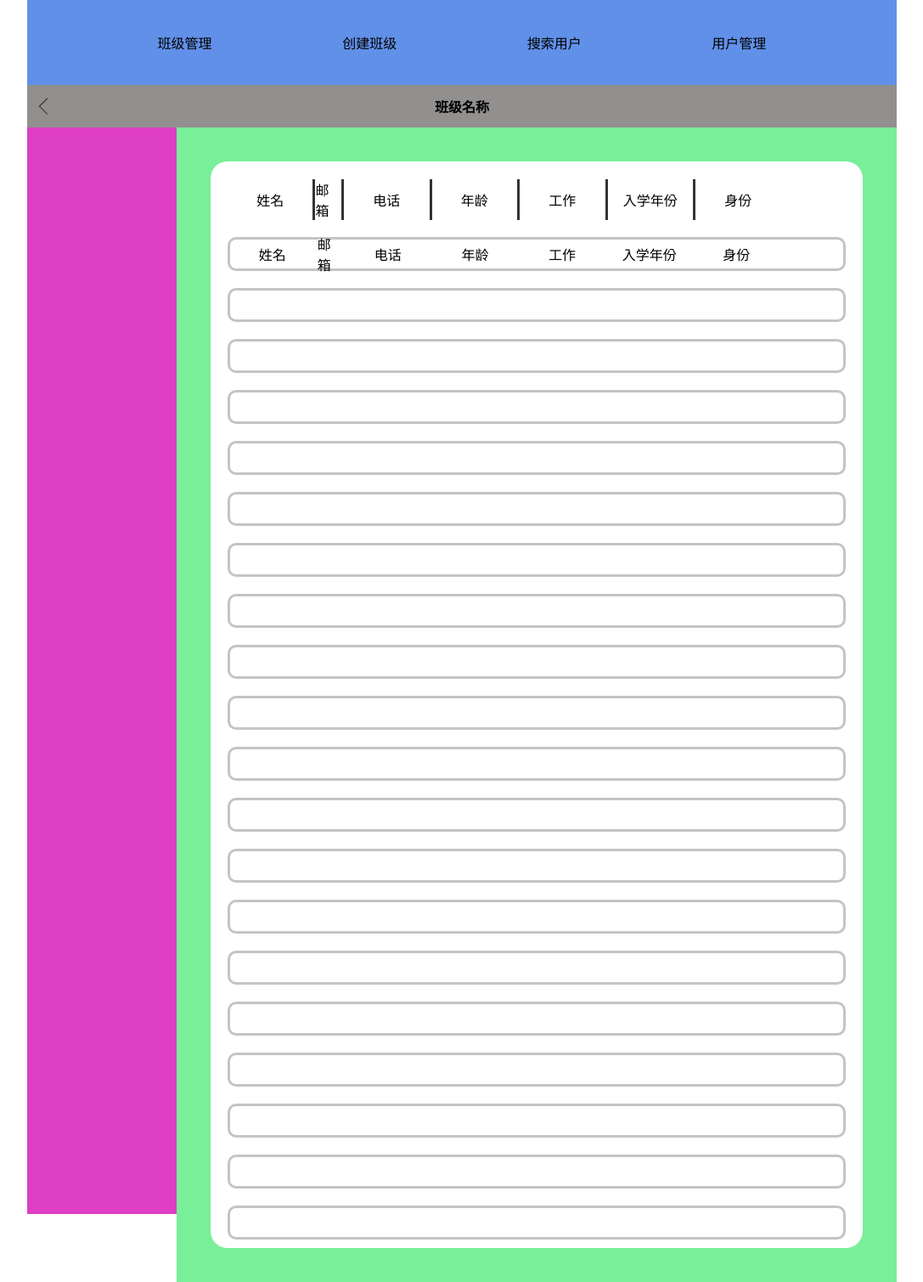
After one commit to xi-cn/class_messages, a Flask app: template templates/admin_page/manage_class.html in a window 1280 px wide. The commit adds this page. Shown: the whole page at 85% size, without its empty margins (96-1183 px from the left). Run offline with Flask 3, Linux system fonts and the light colour scheme; the template is opened without the code that fills it, so the values that code supplies are empty.

Commit message:
更新管理员的班级管理页面

```diff
--- /dev/null
+++ b/static/css/admin_pages/manage_class.css
@@ -0,0 +1,167 @@
+body {
+    display: flex;
+    justify-content: center;
+    height: 100vh;
+    margin: 0;
+}
+
+.container {
+    margin-top: 0;
+    border-radius: 20px;
+    width: 80%;
+    height: 100%;
+    padding-top: 100px;
+    background-color: #eca0a0;
+}
+
+.header {
+    position: fixed;
+    top: 0;
+    box-sizing: border-box;
+    height: 100px;
+    width: 80%;
+    padding: 0;
+    background-color: #6190e8;
+}
+
+.nav {
+    display: flex;
+    box-sizing: border-box;
+    border-top-left-radius: 20px;
+    border-top-right-radius: 20px;
+    align-items: center;
+    justify-content: space-evenly;
+    padding: 0;
+    margin: 0;
+    height: 100%;
+    list-style-type: none;
+}
+
+.content {
+    box-sizing: border-box;
+    border-bottom-left-radius: 20px;
+    border-bottom-right-radius: 20px;
+    padding: 0px;
+    width: 100%;
+    height: 100%;
+    background-color: #8ad23d;
+}
+
+.class_header {
+    box-sizing: border-box;
+    display: flex;
+    padding-left: 10px;
+    padding-right: 30px;
+    height: 50px;
+    width: 100%;
+    background-color: #928f8f;
+    align-items: center;
+}
+
+.class_name {
+    display: flex;
+    flex-grow: 1;
+    justify-content: center;
+    align-items: center;
+}
+
+.class_name h4 {
+    padding: 0;
+    margin: 0;
+}
+
+.class_body {
+    display: flex;
+    height: 100%;
+    width: 100%;
+}
+
+.left_area {
+    flex-grow: 1;
+    height: 100%;
+    background-color: #de3fc4;
+}
+
+.right_area {
+    width: 75%;
+    height: 100%;
+    padding: 40px;
+    background-color: #78ef98;
+}
+
+.member_container {
+    width: 100%;
+    height: 100%;
+    box-sizing: border-box;
+    overflow-y: scroll;
+    border-radius: 20px;
+    padding-top: 5px;
+    padding-left: 20px;
+    padding-right: 20px;
+    background-color: #fff;
+}
+
+.list-header {
+    display: flex;
+    box-sizing: border-box;
+    width: 100%;
+    height: 100%;
+    padding: 0;
+    list-style-type: none;
+}
+
+.list-header li {
+    display: flex;
+    justify-content: center;
+    align-items: center;
+}
+
+.name, .phone, .age, .job, .year, .emial, .identity {
+    width: 105px;
+}
+
+.email {
+    flex-grow: 1;
+}
+
+.list-header .phone, .list-header .age, .list-header .job, .list-header .year, .list-header .emial, .list-header .identity, .list-header .email {
+    border-left: 3px #333 solid;
+}
+
+
+.drop {
+    width: 80px;
+}
+
+.member-ul {
+    box-sizing: border-box;
+    width: 100%;
+    height: 100%;
+    padding: 0;
+    margin: 0;
+    list-style-type: none;
+}
+
+.member-detail {
+    display: flex;
+    box-sizing: border-box;
+    width: 100%;
+    height: 40px;
+    border-radius: 10px;
+    border: #c6c3c3 3px solid;
+    padding: 0;
+    margin-top: 20px;
+    margin-bottom: 10px;
+    list-style-type: none;
+    justify-content: space-evenly;
+}
+
+.member-detail li {
+    display: flex;
+    justify-content: center;
+    align-items: center;
+}
+
+.member-detail .phone, .member-detail .age, .member-detail .job, .member-detail .year, .member-detail .emial, .member-detail .identity, .member-detail .email {
+    border-left: 3px #33333300 solid;
+}
--- /dev/null
+++ b/templates/admin_page/manage_class.html
@@ -0,0 +1,81 @@
+<!DOCTYPE html>
+<html lang="en">
+<head>
+    <meta charset="UTF-8">
+    <meta name="viewport" content="width=device-width, initial-scale=1.0">
+    <title>Document</title>
+    <link rel="stylesheet" href="../../static/css/admin_pages/manage_class.css">
+</head>
+<body>
+    <div class="container">
+        <div class="header">
+            <ul class="nav">
+                <li>班级管理</li>
+                <li>创建班级</li>
+                <li>搜索用户</li>
+                <li>用户管理</li>
+            </ul>
+        </div>
+        <div class="content">
+            <div class="class_header">
+                <img src="../../static/svg/back.svg" alt="BACK" height=20px>
+                <div class="class_name">
+                    <h4>班级名称</h4>
+                </div>
+            </div>
+            <div class="class_body">
+                <div class="left_area"></div>
+                <div class="right_area">
+                    <div class="member_container">
+                        <div class="list-nav">
+                            <ul class="list-header">
+                                <li class="name">姓名</li>
+                                <li class="email">邮箱</li>
+                                <li class="phone">电话</li>
+                                <li class="age">年龄</li>
+                                <li class="job">工作</li>
+                                <li class="year">入学年份</li>
+                                <li class="identity">身份</li>
+                                <li class="drop"></li>
+                            </ul>
+                        </div>
+                        <div class="content-container">
+                            <ul class="member-ul">
+                                <div class="member-detail">
+                                    <li class="name">姓名</li>
+                                    <li class="email">邮箱</li>
+                                    <li class="phone">电话</li>
+                                    <li class="age">年龄</li>
+                                    <li class="job">工作</li>
+                                    <li class="year">入学年份</li>
+                                    <li class="identity">身份</li>
+                                    <li class="drop"></li>
+                                </div>
+                                <div class="member-detail"></div>
+                                <div class="member-detail"></div>
+                                <div class="member-detail"></div>
+                                <div class="member-detail"></div>
+                                <div class="member-detail"></div>
+                                <div class="member-detail"></div>
+                                <div class="member-detail"></div>
+                                <div class="member-detail"></div>
+                                <div class="member-detail"></div>
+                                <div class="member-detail"></div>
+                                <div class="member-detail"></div>
+                                <div class="member-detail"></div>
+                                <div class="member-detail"></div>
+                                <div class="member-detail"></div>
+                                <div class="member-detail"></div>
+                                <div class="member-detail"></div>
+                                <div class="member-detail"></div>
+                                <div class="member-detail"></div>
+                                <div class="member-detail"></div>
+                            </ul>
+                        </div>
+                    </div>
+                </div>
+            </div>
+        </div>
+    </div>
+</body>
+</html>
```
Also changed, not shown: static/css/admin_pages/admin_success.css (+40 -1 lines), templates/admin_page/admin_success.html (+19 -1 lines), static/svg/back.svg (added).
